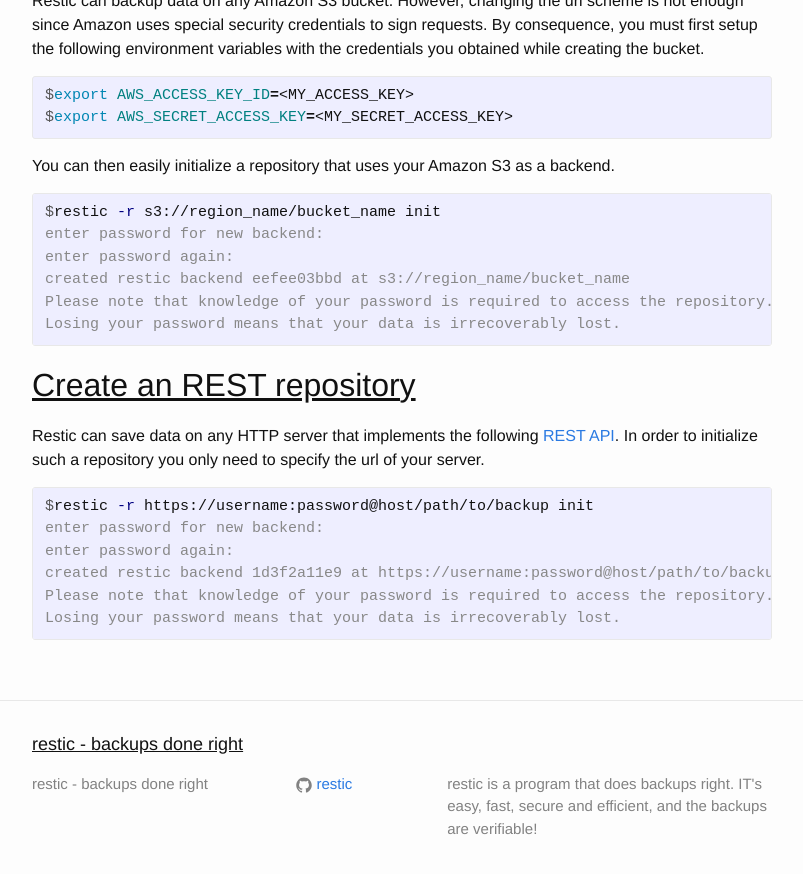
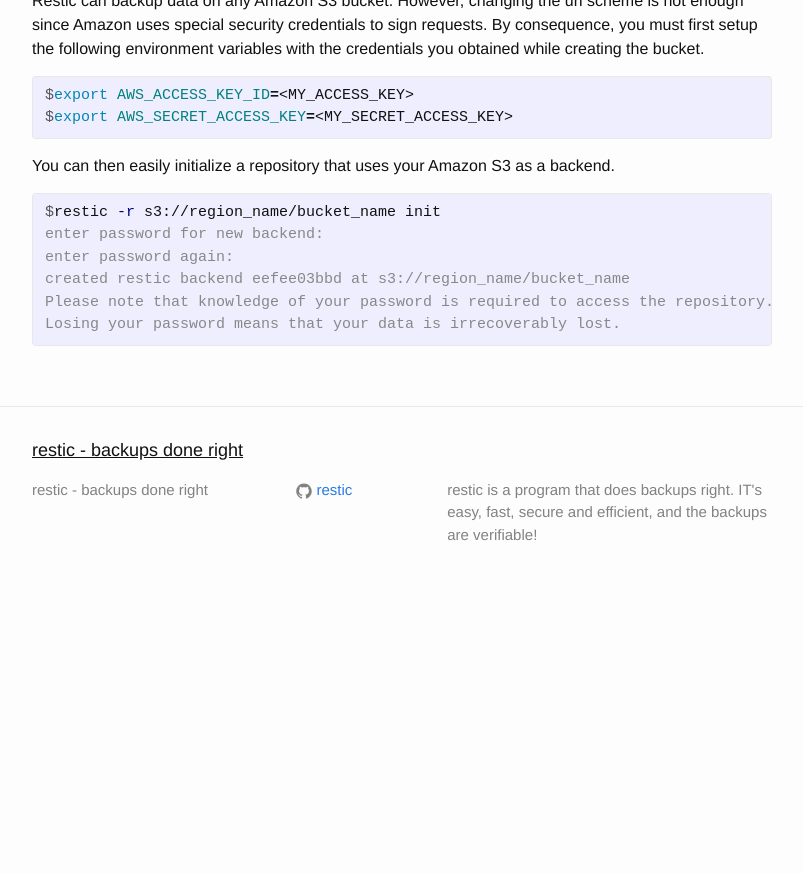
Before and after one commit to restic/restic.github.io, a Jekyll site: the page built from user-manual.md, in a window 1280 px wide and 900 px high, scrolled down 5181 px. Shown: the top 874 px of the window, without its empty margins (238-1041 px from the left). Built offline with Jekyll 4.4.1, drawn with Linux system fonts in a browser that asks for light colours; after the commit the page ends 5787 px from its top, so only the background shows below that.

Commit message:
removed http backend documentation

```diff
--- a/user-manual.md
+++ b/user-manual.md
@@ -13,7 +13,6 @@ sitenav:
   - { anchor: "check-integrity-consistency", title: "Check integrity and consistency" }
   - { anchor: "sftp-repository", title: "SFTP repository" }
   - { anchor: "s3-repository", title: "S3 repository" }
-  - { anchor: "http-repository", title: "HTTP repository" }
 ---
 
 ## <a name="building-restic"></a>Building restic
@@ -261,16 +260,3 @@ created restic backend eefee03bbd at s3://region_name/bucket_name
 Please note that knowledge of your password is required to access the repository.
 Losing your password means that your data is irrecoverably lost.
 {% endhighlight %}
-
-## <a name="http-repository"></a>Create an REST repository
-
-Restic can save data on any HTTP server that implements the following [REST API](/rest-api.html). In order to initialize such a repository you only need to specify the url of your server.
-
-{% highlight console %}
-$restic -r https://username:password@host/path/to/backup init
-enter password for new backend:
-enter password again:
-created restic backend 1d3f2a11e9 at https://username:password@host/path/to/backup
-Please note that knowledge of your password is required to access the repository.
-Losing your password means that your data is irrecoverably lost.
-{% endhighlight %}
```
